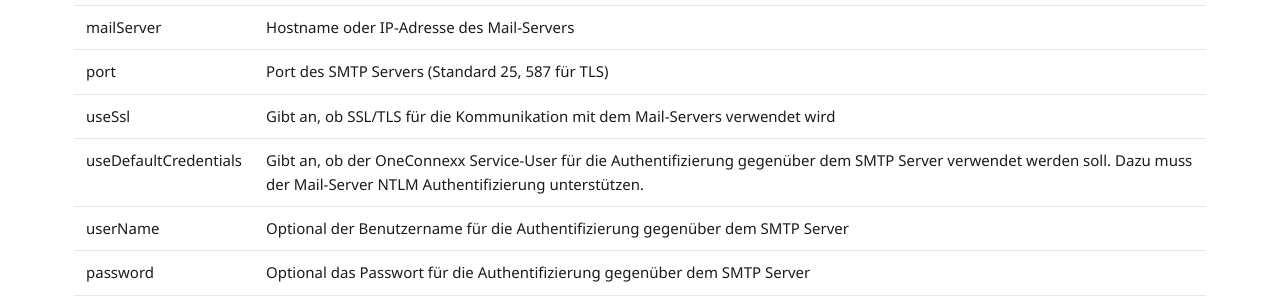
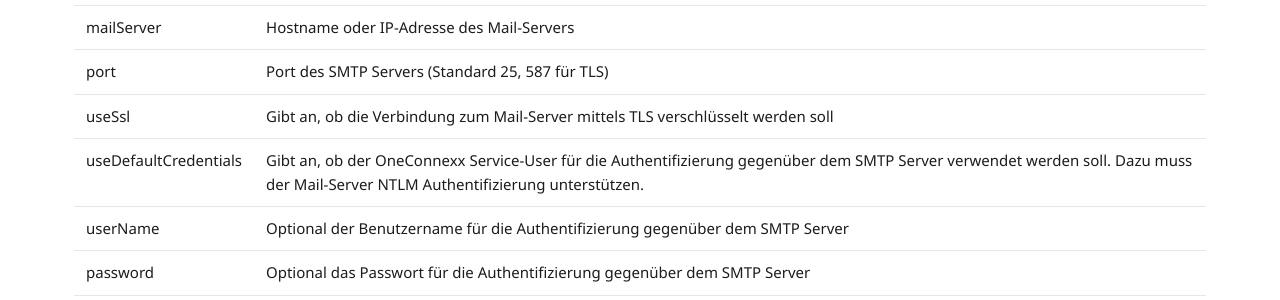
Before and after one commit to primesoft-group/oneconnexx-docs, a Jekyll site: the page built from _pages/addins/de/mailsender.md, in a window 1280 px wide. Shown: the part 806-1106 px from the top of the page. Built offline with Jekyll 4.4.1, drawn with Linux system fonts in a browser that asks for light colours; nearby versions of some CDN libraries; some web fonts are replaced.

Commit message:
Update mailsender.md

```diff
--- a/_pages/addins/de/mailsender.md
+++ b/_pages/addins/de/mailsender.md
@@ -19,7 +19,7 @@ Verbindungen zu Mail-Servern die von Anfang an eine verschlüsselte SSL Verbindu
 | __Parameter__ | |
 | mailServer | Hostname oder IP-Adresse des Mail-Servers |
 | port | Port des SMTP Servers (Standard 25, 587 für TLS) |
-| useSsl | Gibt an, ob SSL/TLS für die Kommunikation mit dem Mail-Servers verwendet wird |
+| useSsl | Gibt an, ob die Verbindung zum Mail-Server mittels TLS verschlüsselt werden soll |
 | useDefaultCredentials | Gibt an, ob der OneConnexx Service-User für die Authentifizierung gegenüber dem SMTP Server verwendet werden soll. Dazu muss der Mail-Server NTLM Authentifizierung unterstützen. |
 | userName | Optional der Benutzername für die Authentifizierung gegenüber dem SMTP Server |
 | password | Optional das Passwort für die Authentifizierung gegenüber dem SMTP Server |
```
